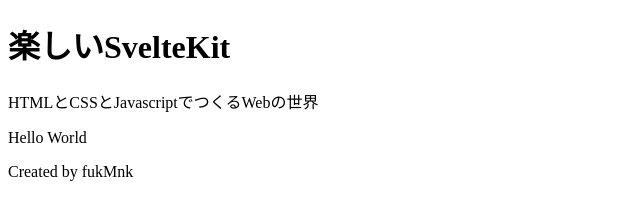
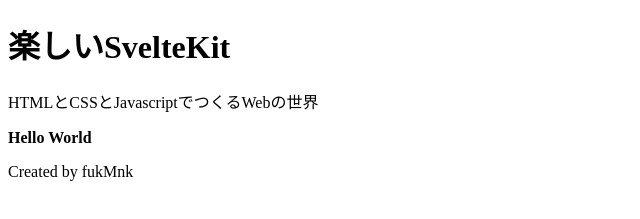
Before and after one commit to divergen371/static-web, a SvelteKit app: page / in a window 1280 px wide. Shown: the top 219 px of the page, without its empty margins (0-640 px from the left). Built offline with nearby package versions, Linux system fonts and the light colour scheme.

Commit message:
:alembic: scssを当てる

```diff
--- a/src/routes/+page.svelte
+++ b/src/routes/+page.svelte
@@ -15,8 +15,16 @@
 	<p>Created by fukMnk</p>
 </footer>
 
-<style>
-	h1 {
-		font-size: 2em;
+<style lang="scss">
+	header {
+		h1 {
+			font-size: 2em;
+		}
+	}
+
+	main {
+		.hello {
+			font-weight: bold;
+		}
 	}
 </style>
--- a/svelte.config.js
+++ b/svelte.config.js
@@ -1,5 +1,6 @@
 // import adapter from '@sveltejs/adapter-auto';
 import adapter from '@sveltejs/adapter-static';
+import { vitePreprocess } from '@sveltejs/kit/vite';
 
 /** @type {import('@sveltejs/kit').Config} */
 const config = {
@@ -13,7 +14,8 @@
 			fallback: null,
 			precompress: false
 		})
-	}
+	},
+	preprocess: vitePreprocess()
 };
 
 export default config;
```
